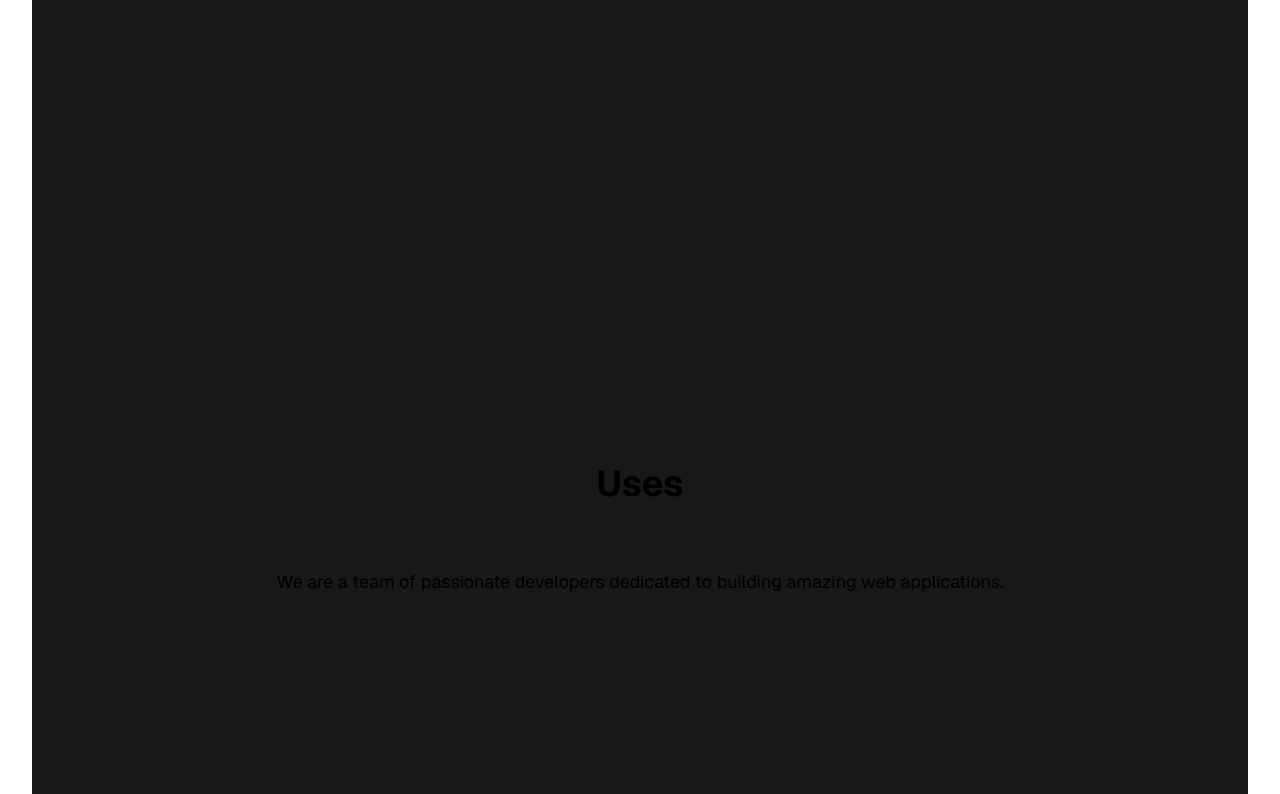
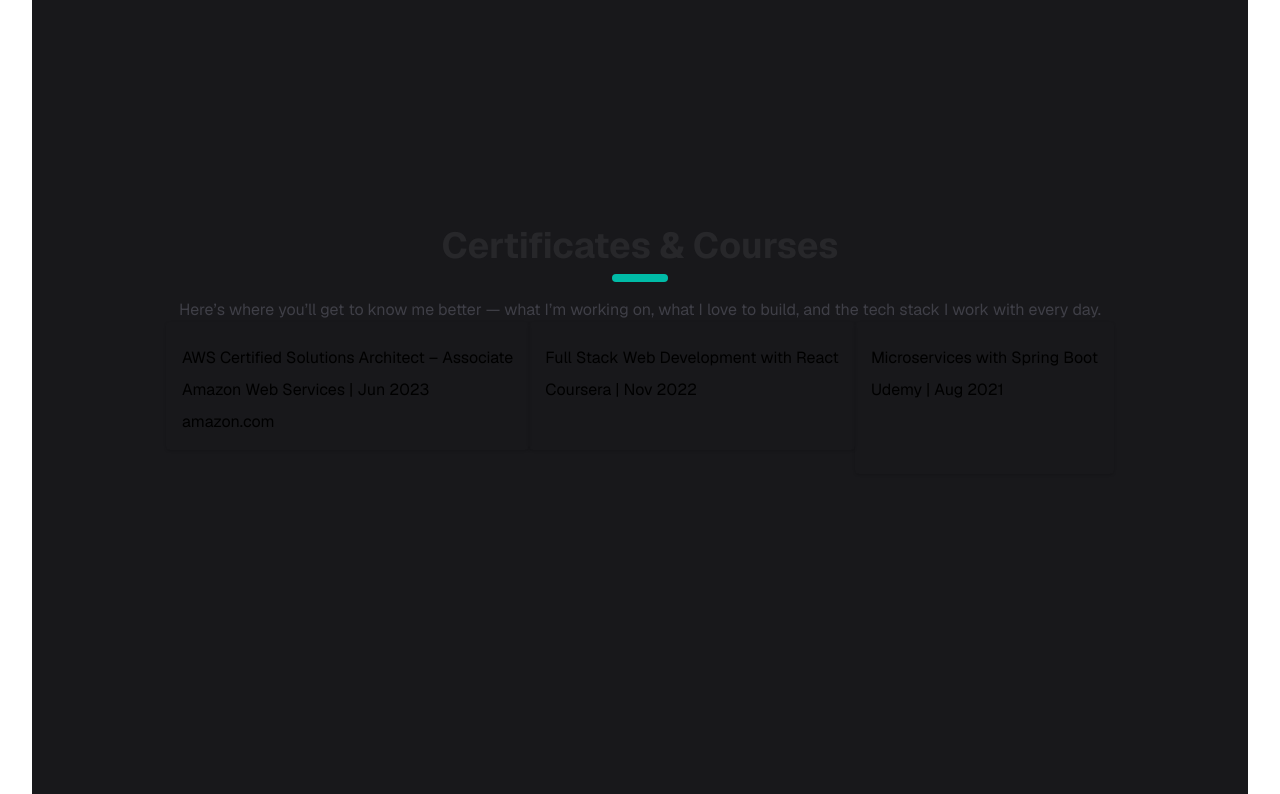
Before and after one commit to sethupalaniyappan/Personal-website, a Next.js app: page / in a window 1280 px wide. Shown: the part 2746-3540 px from the top of the page. Built offline with nearby package versions, Linux system fonts and the light colour scheme.

Commit message:
Added certificate session as configurable.

```diff
--- a/src/app/certificates/page.tsx
+++ b/src/app/certificates/page.tsx
@@ -1,11 +1,43 @@
+import { Certificate, certificates } from "../data/certificates";
+import { formatDate } from "../utils/date";
+
 export default function Certificates() {
     return (
         <section id="certificates">
-            <div className="flex flex-col items-center justify-center min-h-screen p-8 pb-20 gap-16 sm:p-20 font-[family-name:var(--font-geist-sans)]">
-                <h1 className="text-4xl font-bold">Uses</h1>
-                <p className="text-lg">
-                    We are a team of passionate developers dedicated to building amazing web applications.
-                </p>
+            <div className="flex flex-row justify-center min-h-screen p-8 py-24 gap-8 sm:px-8 font-[family-name:var(--font-geist-sans)]">
+                <div className="flex flex-col">
+                    <div className="flex flex-col items-center justify-center">
+                        <div className="flex flex-col items-center gap-2 pb-4 text-zinc-800 dark:text-zinc-100">
+                            <h1 className="text-4xl font-bold">Certificates & Courses</h1>
+                            <span className="px-7 py-1 rounded-full bg-teal-500"></span>
+                        </div>
+                        <p className="text-base text-zinc-700 dark:text-zinc-300">
+                            Here’s where you’ll get to know me better — what I’m working on, what I love to build, and the tech stack I work with every day.
+                        </p>
+                    </div>
+                    <div className="flex">
+                        <ul className="flex flex-row flex-wrap space-y-6">
+                            {certificates.map((cert: Certificate, idx) => (
+                                <li key={idx} className="p-4 rounded shadow">
+                                    <div className="flex flex-col gap-2">
+                                        <div className=""></div>
+                                        <div className="">
+                                            <span>{cert.title}</span>
+                                        </div>
+                                        <div>
+                                            <span>{cert.issuer} | {formatDate(cert.issueDate)}</span>
+                                        </div>
+                                        <div>
+                                            <a href={cert.credentialUrl} target="_blank" rel="noopener noreferrer" className="hover:underline">
+                                                {cert.linkDisplayText}
+                                            </a>
+                                        </div>
+                                    </div>
+                                </li>
+                            ))}
+                        </ul>
+                    </div>
+                </div>
             </div>
         </section>
     );
--- /dev/null
+++ b/src/app/data/certificates.ts
@@ -0,0 +1,29 @@
+export type Certificate = {
+  title: string;
+  issuer: string;
+  issueDate: Date;
+  credentialUrl?: string;  // Optional link to certificate or course
+  linkDisplayText?: String | "View Certificate";
+};
+
+export const certificates: Certificate[] = [
+  {
+    title: "AWS Certified Solutions Architect – Associate",
+    issuer: "Amazon Web Services",
+    issueDate: new Date(2023, 5, 15), // June 15, 2023
+    credentialUrl: "https://www.yourcertificateurl.com/aws",
+    linkDisplayText: "amazon.com",
+  },
+  {
+    title: "Full Stack Web Development with React",
+    issuer: "Coursera",
+    issueDate: new Date(2022, 10, 10), // November 10, 2022
+    credentialUrl: "https://www.coursera.org/account/accomplishments/yourid",
+  },
+  {
+    title: "Microservices with Spring Boot",
+    issuer: "Udemy",
+    issueDate: new Date(2021, 7, 20), // August 20, 2021
+  },
+  // Add more certificates or courses here
+];
--- a/src/app/experience/page.tsx
+++ b/src/app/experience/page.tsx
@@ -1,24 +1,6 @@
 import { experiences } from "../data/experience";
+import { calculateDuration, formatDate } from "../utils/date";
 
-function formatDate(date: Date | 'Present'): string {
-    if (date === 'Present') return 'Present';
-    return date.toLocaleString('default', { month: 'short', year: 'numeric' });
-}
-
-function calculateDuration(start: Date, end: Date | 'Present'): string {
-    const endDate = end === 'Present' ? new Date() : end;
-    let years = endDate.getFullYear() - start.getFullYear();
-    let months = endDate.getMonth() - start.getMonth();
-
-    if (months < 0) {
-        years--;
-        months += 12;
-    }
-
-    const yearsStr = years > 0 ? `${years} yr${years > 1 ? 's' : ''}` : '';
-    const monthsStr = months > 0 ? `${months} mo${months > 1 ? 's' : ''}` : '';
-    return [yearsStr, monthsStr].filter(Boolean).join(' ');
-}
 
 function Experience() {
     return (
--- /dev/null
+++ b/src/app/utils/date.ts
@@ -0,0 +1,19 @@
+export function formatDate(date: Date | 'Present'): string {
+    if (date === 'Present') return 'Present';
+    return date.toLocaleString('default', { month: 'short', year: 'numeric' });
+}
+
+export function calculateDuration(start: Date, end: Date | 'Present'): string {
+    const endDate = end === 'Present' ? new Date() : end;
+    let years = endDate.getFullYear() - start.getFullYear();
+    let months = endDate.getMonth() - start.getMonth();
+
+    if (months < 0) {
+        years--;
+        months += 12;
+    }
+
+    const yearsStr = years > 0 ? `${years} yr${years > 1 ? 's' : ''}` : '';
+    const monthsStr = months > 0 ? `${months} mo${months > 1 ? 's' : ''}` : '';
+    return [yearsStr, monthsStr].filter(Boolean).join(' ');
+}
```
